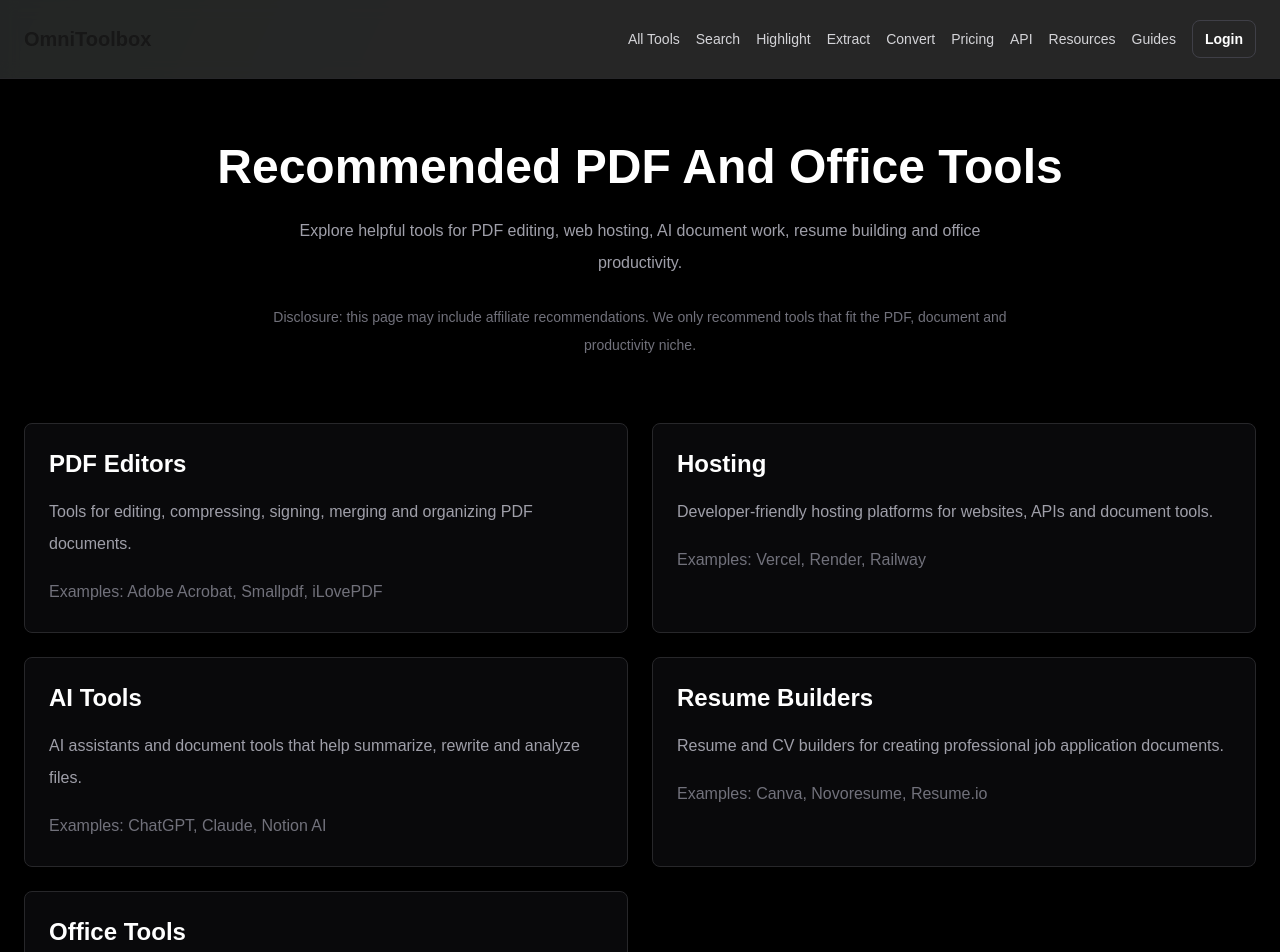
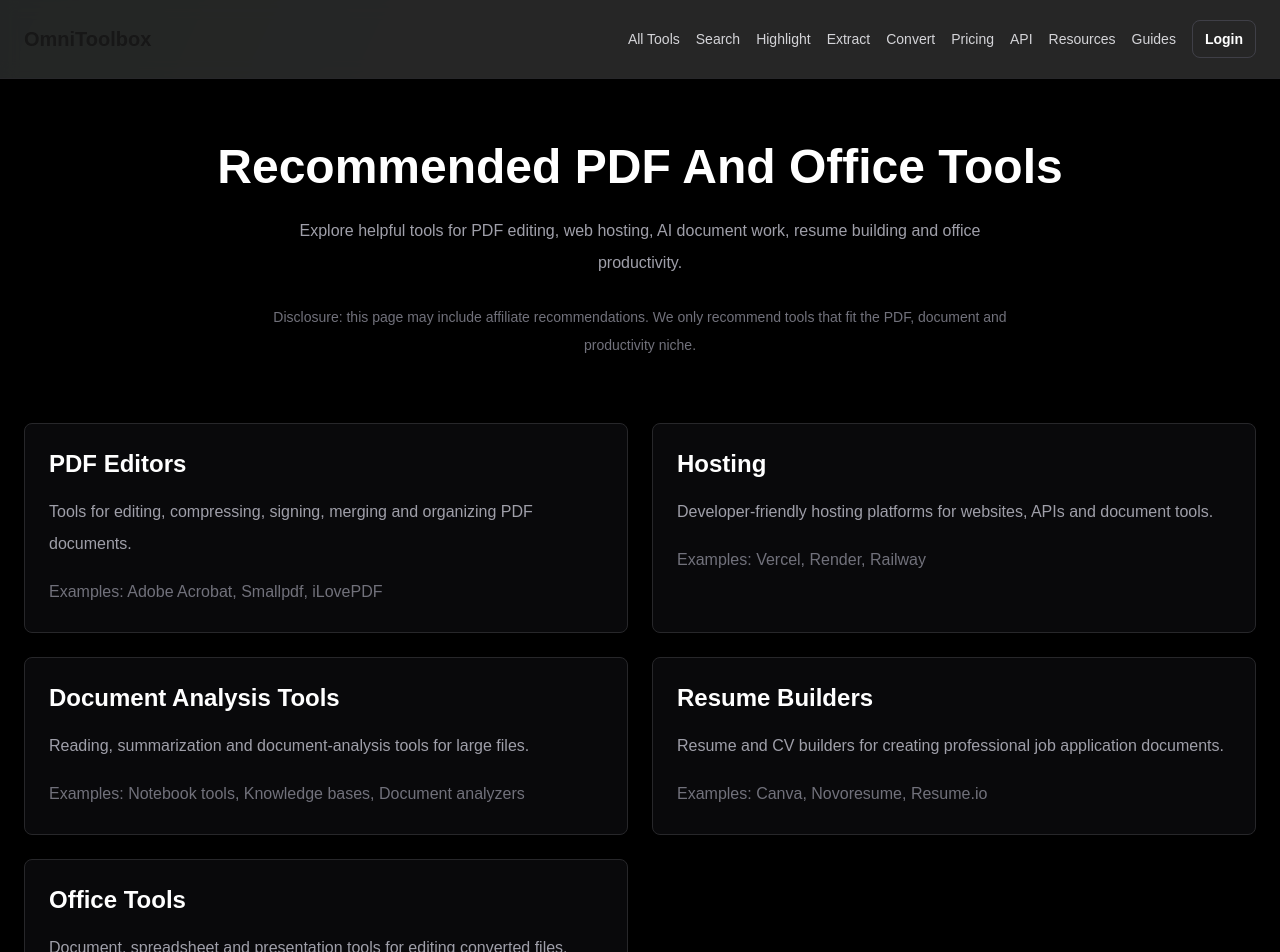
Before and after one commit to Priyanshu61900/pdf-tools, a Next.js app in the folder frontend/: page /resources in a window 1280 px wide. Shown: the top 952 px of the page. Built offline with nearby package versions, Linux system fonts and the light colour scheme; no server answers.

Commit message:
Refine resources page wording

```diff
--- a/frontend/app/resources/page.tsx
+++ b/frontend/app/resources/page.tsx
@@ -33,10 +33,10 @@
     examples: ["Vercel", "Render", "Railway"],
   },
   {
-    category: "AI Tools",
+    category: "Document Analysis Tools",
     description:
-      "AI assistants and document tools that help summarize, rewrite and analyze files.",
-    examples: ["ChatGPT", "Claude", "Notion AI"],
+      "Reading, summarization and document-analysis tools for large files.",
+    examples: ["Notebook tools", "Knowledge bases", "Document analyzers"],
   },
   {
     category: "Resume Builders",
```
